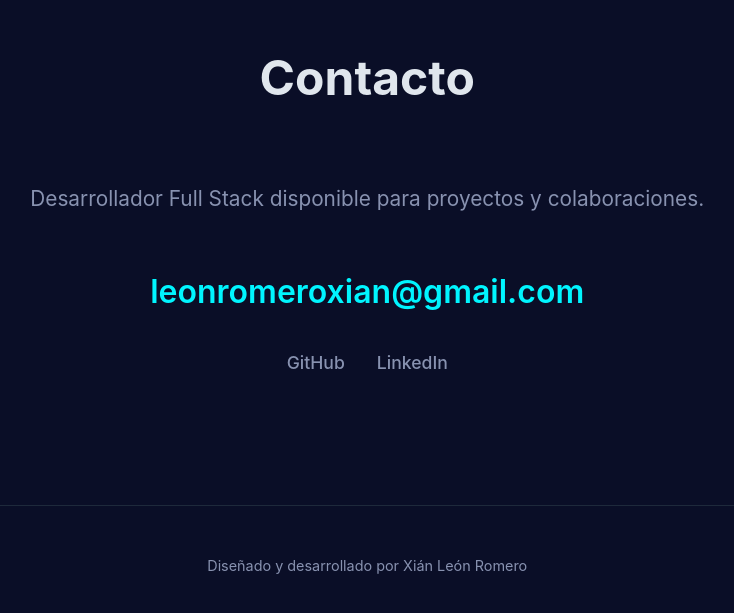
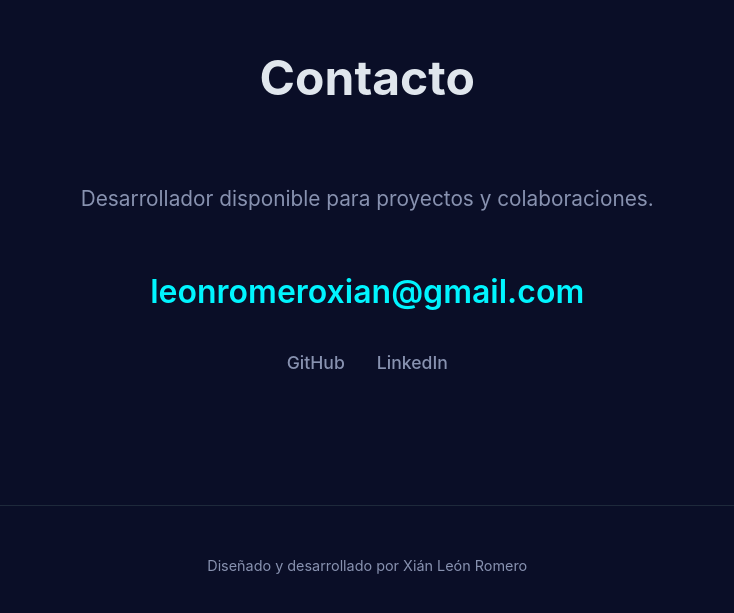
Before and after one commit to xianleonromero/portfolio, a React (Vite) app: page / in a window 1280 px wide. Shown: the part 3327-3940 px from the top of the page, without its empty margins (152-886 px from the left). Built offline with nearby package versions, Linux system fonts and the light colour scheme.

Commit message:
fix and changes

```diff
--- a/src/App.jsx
+++ b/src/App.jsx
@@ -169,7 +169,7 @@ function App() {
       <section id="contact" className="contact">
         <h2 className="section-title">Contacto</h2>
         <p className="contact-text">
-          Desarrollador Full Stack disponible para proyectos y colaboraciones.
+          Desarrollador disponible para proyectos y colaboraciones.
         </p>
         <div className="contact-content">
         <a
```
